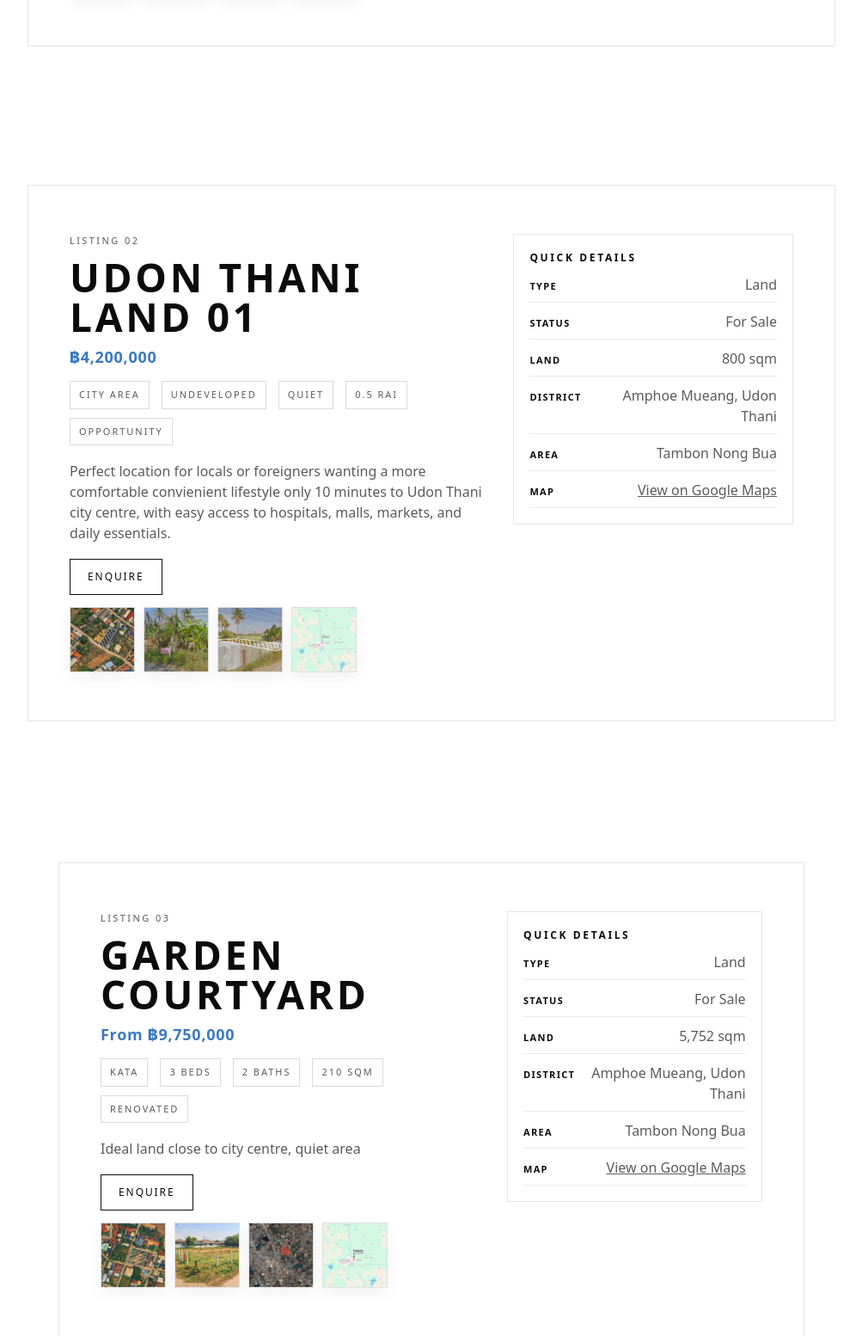
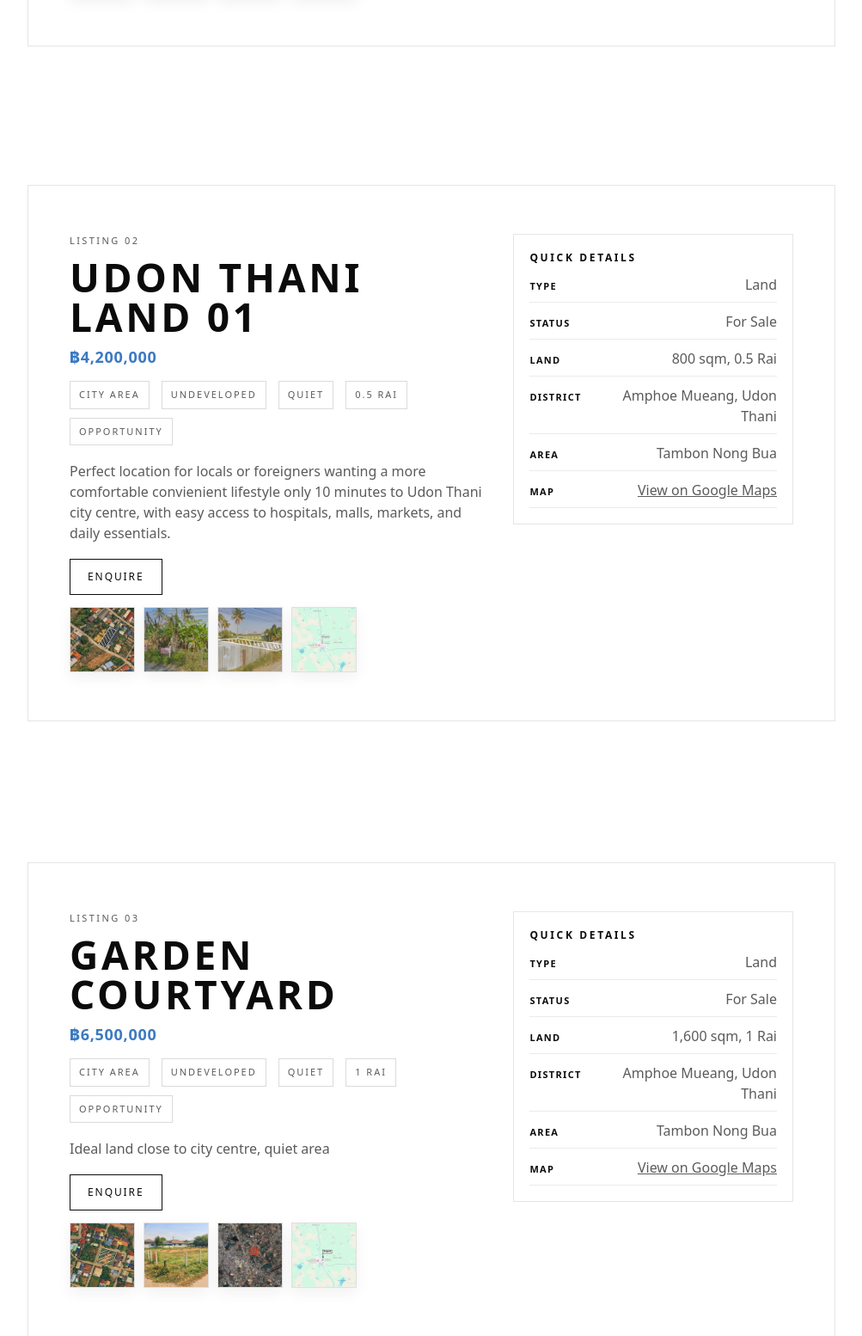
Before and after one commit to praneeproperties/website, a plain HTML site: page index.html in a window 1280 px wide. Shown: the part 1175-2729 px from the top of the page at 86% size, without its empty margins (138-1141 px from the left). Drawn offline with Linux system fonts and the light colour scheme.

Commit message:
Update index.html

```diff
--- a/index.html
+++ b/index.html
@@ -186,7 +186,7 @@
               <ul class="detail-list">
                 <li><b>Type</b><span>Land</span></li>
                 <li><b>Status</b><span>For Sale</span></li>
-                <li><b>Land</b><span>26,752 sqm</span></li>
+                <li><b>Land</b><span>26,752 sqm, 16.5 Rai</span></li>
                 <li><b>District</b><span>Takua Thung</span></li>
                 <li><b>Area</b><span>Khlong Khian</span></li>
                 <li>
@@ -266,7 +266,7 @@
               <ul class="detail-list">
                 <li><b>Type</b><span>Land</span></li>
                 <li><b>Status</b><span>For Sale</span></li>
-                <li><b>Land</b><span>800 sqm</span></li>
+                <li><b>Land</b><span>800 sqm, 0.5 Rai</span></li>
                 <li><b>District</b><span>Amphoe Mueang, Udon Thani</span></li>
                 <li><b>Area</b><span>Tambon Nong Bua</span></li>
                 <li>
@@ -293,14 +293,14 @@
             <div>
               <div class="kicker">Listing 03</div>
               <h3 class="listing-title">Garden<br>Courtyard</h3>
-              <div class="listing-price">From ฿9,750,000</div>
+              <div class="listing-price"> ฿6,500,000</div>
 
               <div class="listing-meta">
-                <span class="pill">Kata</span>
-                <span class="pill">3 Beds</span>
-                <span class="pill">2 Baths</span>
-                <span class="pill">210 sqm</span>
-                <span class="pill">Renovated</span>
+                <span class="pill">City area</span>
+                <span class="pill">Undeveloped</span>
+                <span class="pill">Quiet</span>
+                <span class="pill">1 Rai</span>
+                <span class="pill">Opportunity</span>
               </div>
 
                <p class="muted">
@@ -348,7 +348,7 @@
               <ul class="detail-list">
                 <li><b>Type</b><span>Land</span></li>
                 <li><b>Status</b><span>For Sale</span></li>
-                <li><b>Land</b><span>5,752 sqm</span></li>
+                <li><b>Land</b><span>1,600 sqm, 1 Rai</span></li>
                 <li><b>District</b><span>Amphoe Mueang, Udon Thani</span></li>
                 <li><b>Area</b><span>Tambon Nong Bua</span></li>
                 <li>
@@ -366,6 +366,8 @@
       </div>
     </section>
 
+
+
     <!-- Listing 04 -->
     <section class="section" id="pp-04" data-bg-step="4" aria-label="Listing 4">
       <div class="container listing-scene">
@@ -373,19 +375,19 @@
           <div class="listing-panel">
             <div>
               <div class="kicker">Listing 04</div>
-              <h3 class="listing-title">Hillside<br>Sea View</h3>
-              <div class="listing-price">From ฿24,800,000</div>
+              <h3 class="listing-title">Corner block<br>Rental Potential</h3>
+              <div class="listing-price"> ฿3,200,000</div>
 
               <div class="listing-meta">
-                <span class="pill">Kamala</span>
-                <span class="pill">4 Beds</span>
-                <span class="pill">4 Baths</span>
-                <span class="pill">340 sqm</span>
-                <span class="pill">Sea View</span>
+                <span class="pill">City area</span>
+                <span class="pill">House + Rentals</span>
+                <span class="pill">Quiet</span>
+                <span class="pill">0.25 Rai</span>
+                <span class="pill">Opportunity</span>
               </div>
 
               <p class="muted">
-                Ideal land close to city centre, quiet area
+                Corner block property with 3 bonus studio units rental opportunities.
               </p>
 
               <div class="listing-actions">
@@ -427,9 +429,9 @@
            <aside class="detail-card">
               <h3>Quick Details</h3>
               <ul class="detail-list">
-                <li><b>Type</b><span>House & Condos</span></li>
+                <li><b>Type</b><span>House & Studio Units</span></li>
                 <li><b>Status</b><span>For Sale</span></li>
-                <li><b>Land</b><span>5,752 sqm</span></li>
+                <li><b>Land</b><span>450 sqm, 0.25 Rai</span></li>
                 <li><b>District</b><span>Amphoe Mueang, Udon Thani</span></li>
                 <li><b>Area</b><span>Tambon Nong Bua</span></li>
                 <li>
```
